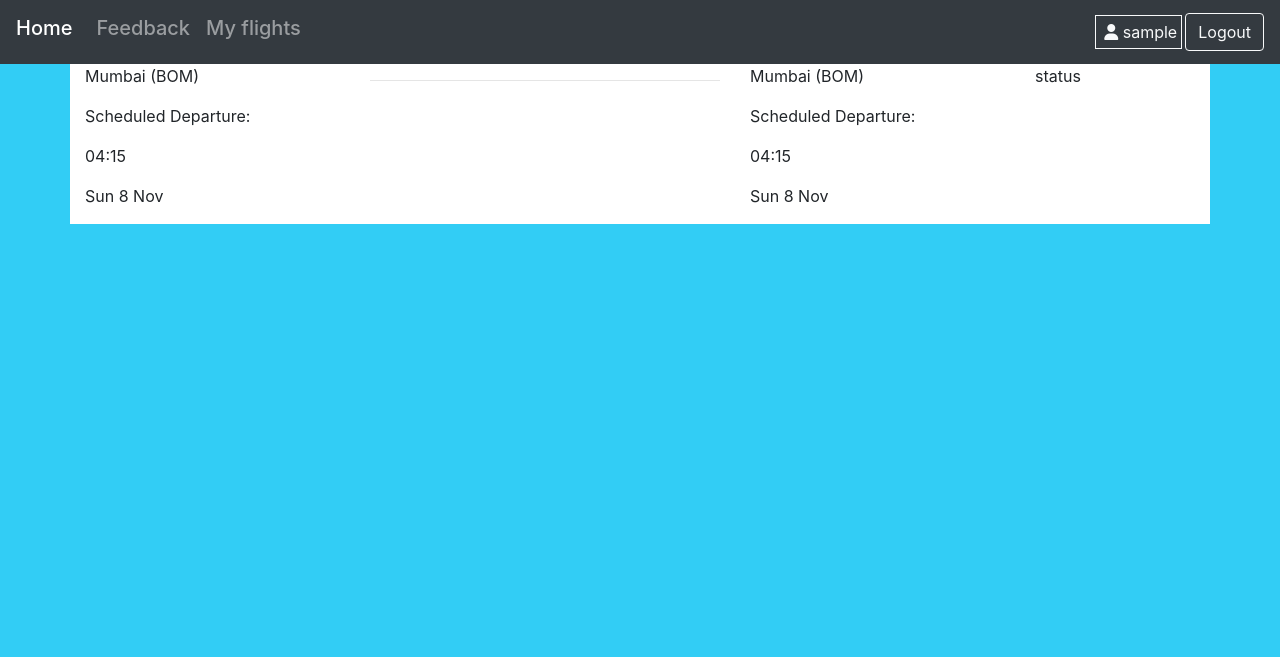
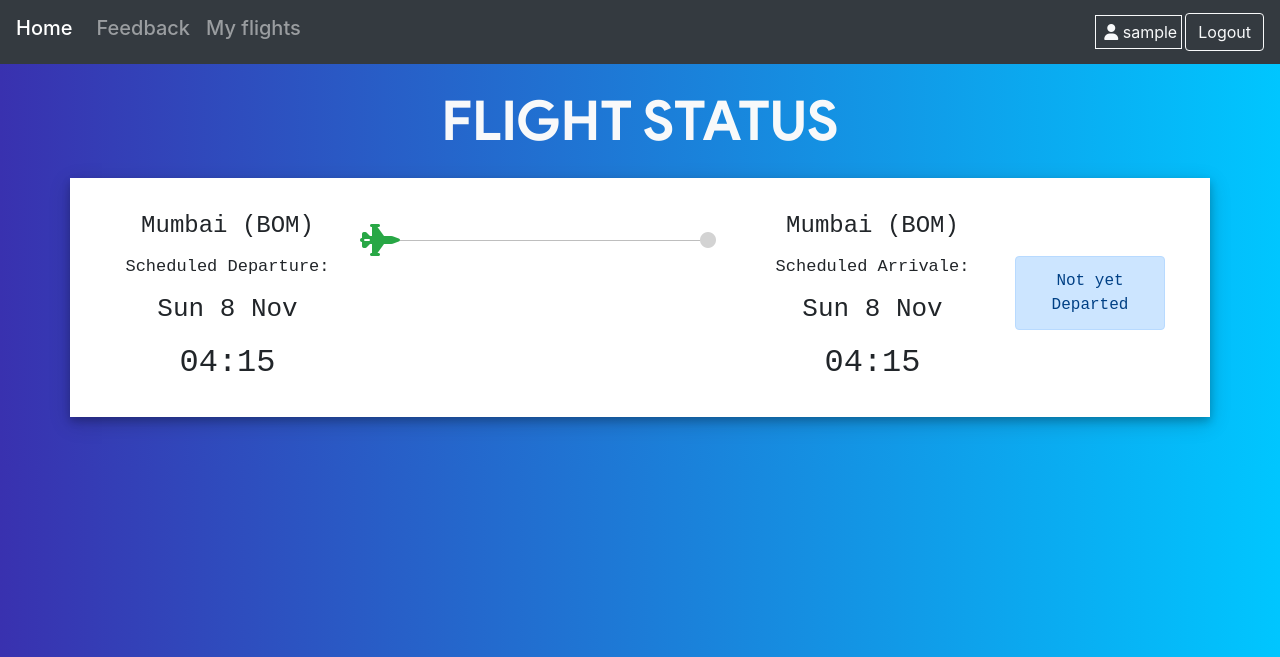
Before and after one commit to Gnitch/Flight_Management_System, a PHP site: page /projects/views/my_flights.php in a window 1280 px wide. Shown: the top 657 px of the page. Run offline with PHP 8.4, Linux system fonts and the light colour scheme; the visitor is signed in with stand-in values (Sample User, id 1); some libraries are stand-ins or nearby versions; some web fonts are replaced.

Commit message:
update user ui

```diff
--- a/views/admin/header.php
+++ b/views/admin/header.php
@@ -7,6 +7,7 @@ session_start();
         <meta charset="utf-8">
         <meta name="viewport" content="width=device-width, initial-scale=1, shrink-to-fit=no">
         <link rel="stylesheet" href="https://stackpath.bootstrapcdn.com/font-awesome/4.7.0/css/font-awesome.min.css">
+        <link href="https://fonts.googleapis.com/css2?family=Assistant:wght@200&display=swap" rel="stylesheet">
         <!-- Bootstrap CSS -->
         <link rel="stylesheet" href="https://stackpath.bootstrapcdn.com/bootstrap/4.5.2/css/bootstrap.min.css" integrity="sha384-JcKb8q3iqJ61gNV9KGb8thSsNjpSL0n8PARn9HuZOnIxN0hoP+VmmDGMN5t9UJ0Z" crossorigin="anonymous">
         <script src="https://kit.fontawesome.com/44f557ccce.js"></script>
--- a/views/my_flights.php
+++ b/views/my_flights.php
@@ -4,43 +4,85 @@
 <?php if(isset($_SESSION['userId'])) {   ?>
 <style>
 body {
-  background-color: #32CDF5;
+    background: -webkit-linear-gradient(left, #3931af, #00c6ff);
 }
+div.out {
+    padding: 30px;
+    box-shadow: 0 4px 8px 0 rgba(0, 0, 0, 0.2), 0 6px 20px 0 rgba(0, 0, 0, 0.19);
+}
+.city {
+    font-size: 24px;
+}
+p {
+    margin-bottom: 10px;
+    font-family: 'Courier New', Courier, monospace;
+}
+.alert {
+    font-family: 'Courier New', Courier, monospace;
+}
+.date {
+    font-size: 26px;
+}
+.time {
+    font-size: 32px;
+    margin-bottom: 0px;
+}
+.stat {
+    font-size: 17px;
+}
+h1 {
+    font-weight: lighter !important;
+    font-size: 55px !important;
+    margin-bottom: 20px;
+    font-family :'product sans' !important;
+    font-weight: bolder;
+  }
 .row {
     background-color: white;
 }
-@media screen and (max-width: 768px){
-    div.line-sm {
-        display: block !important;
-    }
-    div.line-lg {
-        display: none;
-    }
-}
+@font-face {
+  font-family: 'product sans';
+  src: url('../assets/css/Product Sans Bold.ttf');
+  }
+
 </style>
 <main>
-<div class="container">
-    <div class="row">
-        <div class="col-md-4 line-sm" style="display: none;">
-            <hr>
+    <div class="container">
+    <h1 class="text-center text-light mt-4 mb-4">FLIGHT STATUS</h1>
+    <div class="row out mb-5 ">
+        <div class="col-md-4 order-lg-3 order-md-1">
+            <div class="row">
+                <div class="col-1 p-0 m-0">
+                    <i class="fa fa-2x fa-fighter-jet mt-3 text-success"
+                        style="float: right;"></i>
+                </div>
+                <div class="col-10 p-0 m-0 mt-3" style="float: right;">
+                    <hr style="background-color: lightgrey;">
+                </div>
+                <div class="col-1 p-0 m-0">
+                    <i class="fa fa-circle mt-4"
+                        style="color: lightgrey;"></i>
+                </div>
+            </div>
         </div>
-        <div class="col card-dep">
-            <p>Mumbai (BOM)</p>
-            <p>Scheduled Departure:</p>
-            <p>04:15</p>
-            <p>Sun 8 Nov</p>
+
+        <div class="col-md-3 col-6 order-md-2 pl-0 text-center order-lg-2 card-dep">
+            <p class="city">Mumbai (BOM)</p>
+            <p class="stat">Scheduled Departure:</p>
+            <p class="date">Sun 8 Nov</p>
+            <p class="time">04:15</p>
         </div>
-        <div class="col-md-4 line-lg">
-            <hr>
+        <div class="col-md-3 col-6 order-md-4 pr-0 text-center order-lg-4 card-arr"
+            style="float: right;">
+            <p class="city">Mumbai (BOM)</p>
+            <p class="stat">Scheduled Arrivale:</p>
+            <p class="date">Sun 8 Nov</p>
+            <p class="time">04:15</p>
         </div>
-        <div class="col card-arr">
-        <p>Mumbai (BOM)</p>
-            <p>Scheduled Departure:</p>
-            <p>04:15</p>
-            <p>Sun 8 Nov</p>
-        </div>
-        <div class="col-md-2">
-            status
+        <div class="col-lg-2 order-md-12">
+            <div class="alert alert-primary mt-5 text-center" role="alert">
+                Not yet Departed
+            </div>
         </div>
     </div>
 </div>
--- a/views/sub-views/header.php
+++ b/views/sub-views/header.php
@@ -38,7 +38,7 @@ session_start();
                 </li>
             <?php if(isset($_SESSION['userId'])) { ?>
                 <li class="nav-item">
-                    <a class="nav-link" href="">
+                    <a class="nav-link" href="my_flights.php">
                         <h5> My flights</h5>
                     </a>
                 </li>
```
Also changed, not shown: views/admin/all_flights.php (+5 -5 lines), views/admin/index.php (+8 -8 lines), views/login.php (line endings or trailing spaces).
